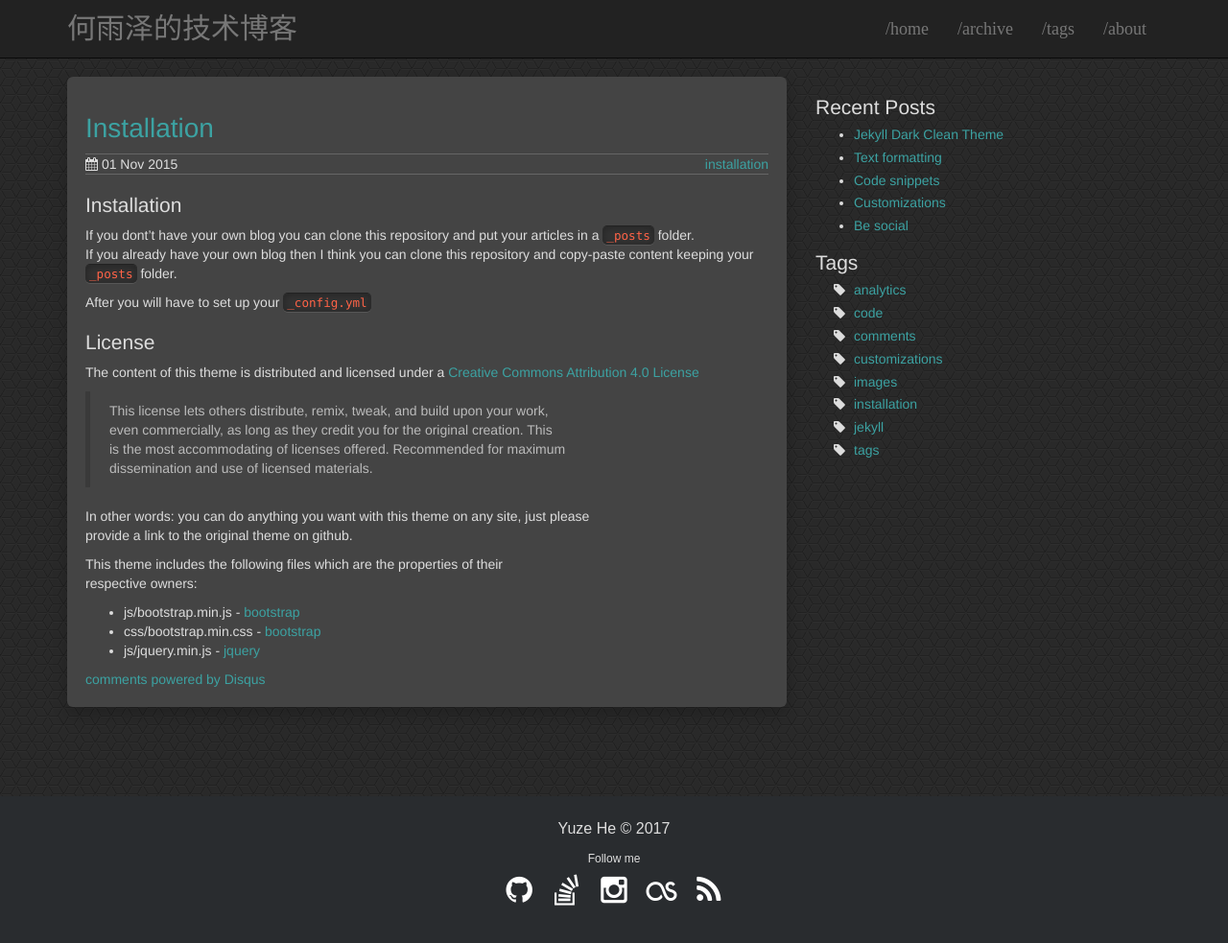
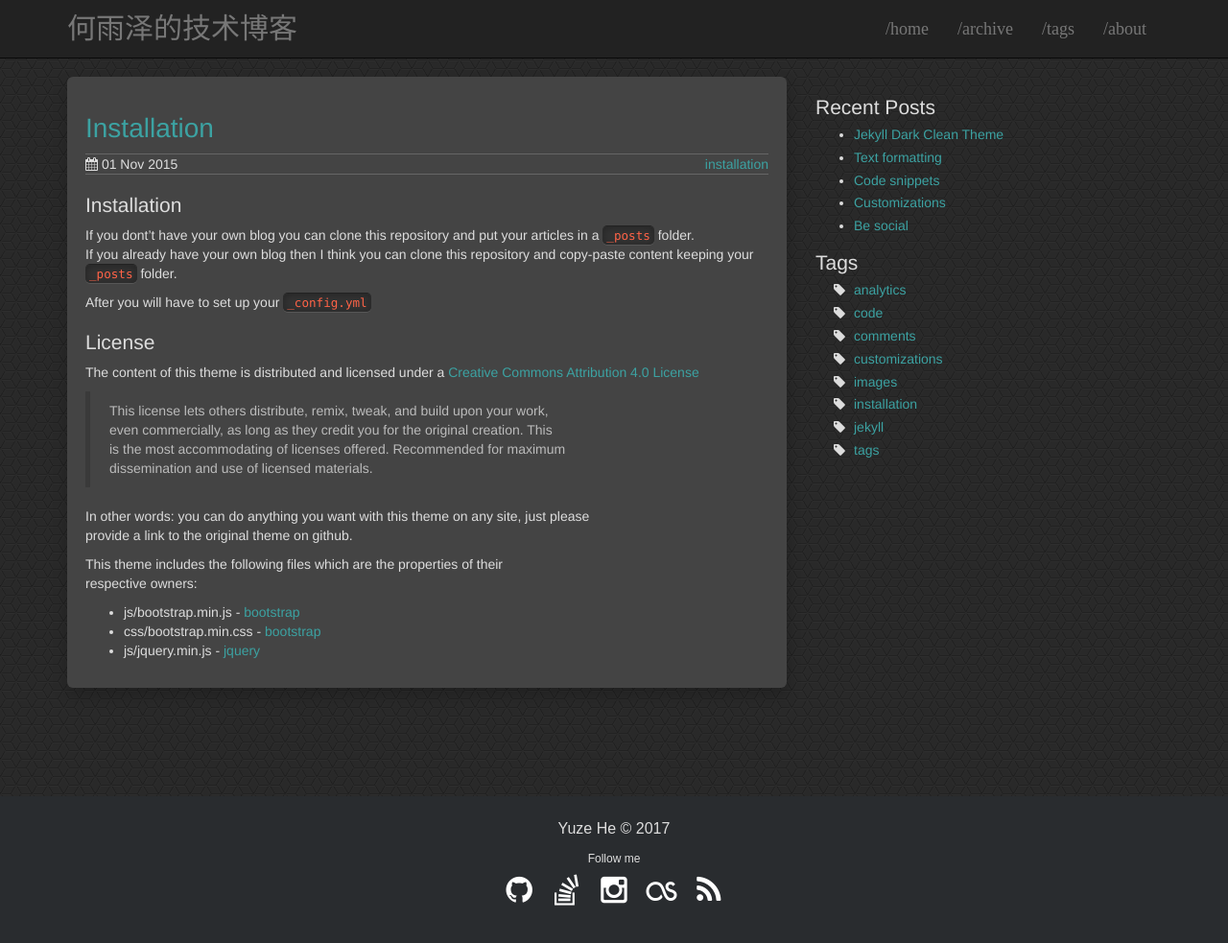
Before and after one commit to coolryze/coolryze.github.io, a Jekyll site: the page built from _posts/2015-11-01-installation.md, in a window 1280 px wide and 1007 px high. Shown: the top 983 px of the window at 96% size. Built offline with Jekyll 4.4.1, drawn with Linux system fonts in a browser that asks for light colours; comment, search, counter and statistics services are not loaded.

Commit message:
hide disqus thread

```diff
--- a/_layouts/post.html
+++ b/_layouts/post.html
@@ -23,12 +23,12 @@
                     {{ content }}
                     {% include share.html %}
                   </div>
-                  {% if page.comments %}
+                  <!-- {% if page.comments %}
                   <div id="disqus_thread">
                     <noscript>Please enable JavaScript to view the <a href="http://disqus.com/?ref_noscript">comments powered by Disqus.</a></noscript>
                     <a href="http://disqus.com" class="dsq-brlink">comments powered by <span class="logo-disqus">Disqus</span></a>
                   </div>
-                  {% endif %}
+                  {% endif %} -->
                 </div>
               </div>
             </div>
```
